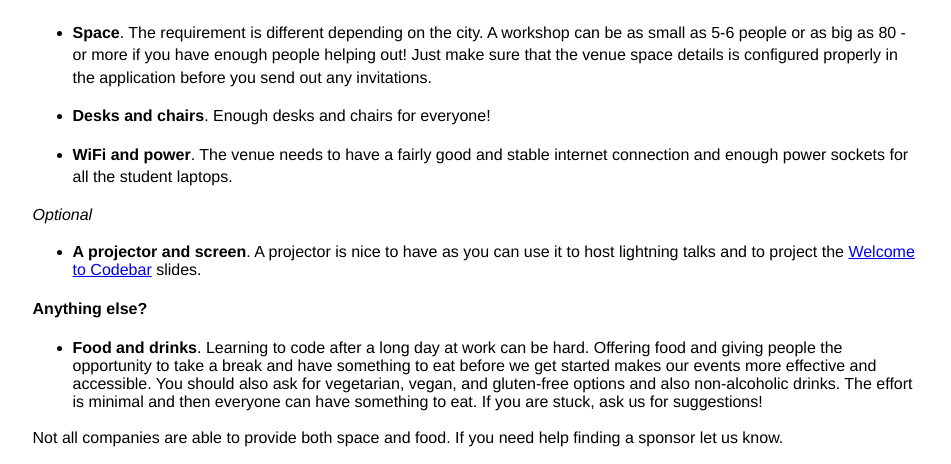
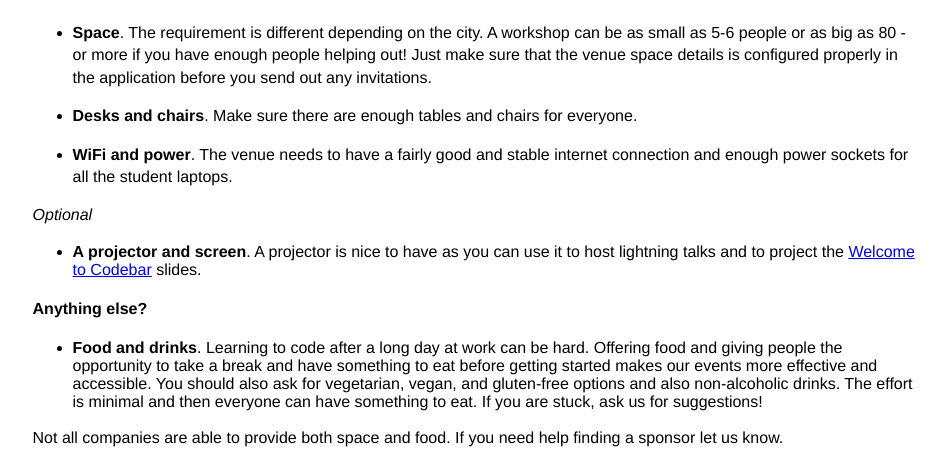
Before and after one commit to codebar/manual, a Jekyll site: the page built from _posts/2015-02-05-organiser-guide.md, in a window 1280 px wide. Shown: the part 280-744 px from the top of the page, without its empty margins (163-1114 px from the left). Built offline with Jekyll 4.4.1, drawn with Linux system fonts in a browser that asks for light colours; Markdown is read by kramdown in place of the engine named in the settings.

Commit message:
rewording in organiser guide

```diff
--- a/_posts/2015-02-05-organiser-guide.md
+++ b/_posts/2015-02-05-organiser-guide.md
@@ -9,7 +9,7 @@ title: "Organiser Guide"
 
 - **Space**. The requirement is different depending on the city. A workshop can be as small as 5-6 people or as big as 80 - or more if you have enough people helping out! Just make sure that the venue space details is configured properly in the application before you send out any invitations.
 
-- **Desks and chairs**. Enough desks and chairs for everyone!
+- **Desks and chairs**. Make sure there are enough tables and chairs for everyone.
 
 - **WiFi and power**. The venue needs to have a fairly good and stable internet connection and enough power sockets for all the student laptops.
 
@@ -20,7 +20,7 @@ title: "Organiser Guide"
 
 #### Anything else?
 
-- **Food and drinks**. Learning to code after a long day at work can be hard. Offering food and giving people the opportunity to take a break and have something to eat before we get started makes our events more effective and accessible. You should also ask for vegetarian, vegan, and gluten-free options and also non-alcoholic drinks. The effort is minimal and then everyone can have something to eat. If you are stuck, ask us for suggestions!
+- **Food and drinks**. Learning to code after a long day at work can be hard. Offering food and giving people the opportunity to take a break and have something to eat before getting started makes our events more effective and accessible. You should also ask for vegetarian, vegan, and gluten-free options and also non-alcoholic drinks. The effort is minimal and then everyone can have something to eat. If you are stuck, ask us for suggestions!
 
 Not all companies are able to provide both space and food. If you need help finding a sponsor let us know.
 
```
